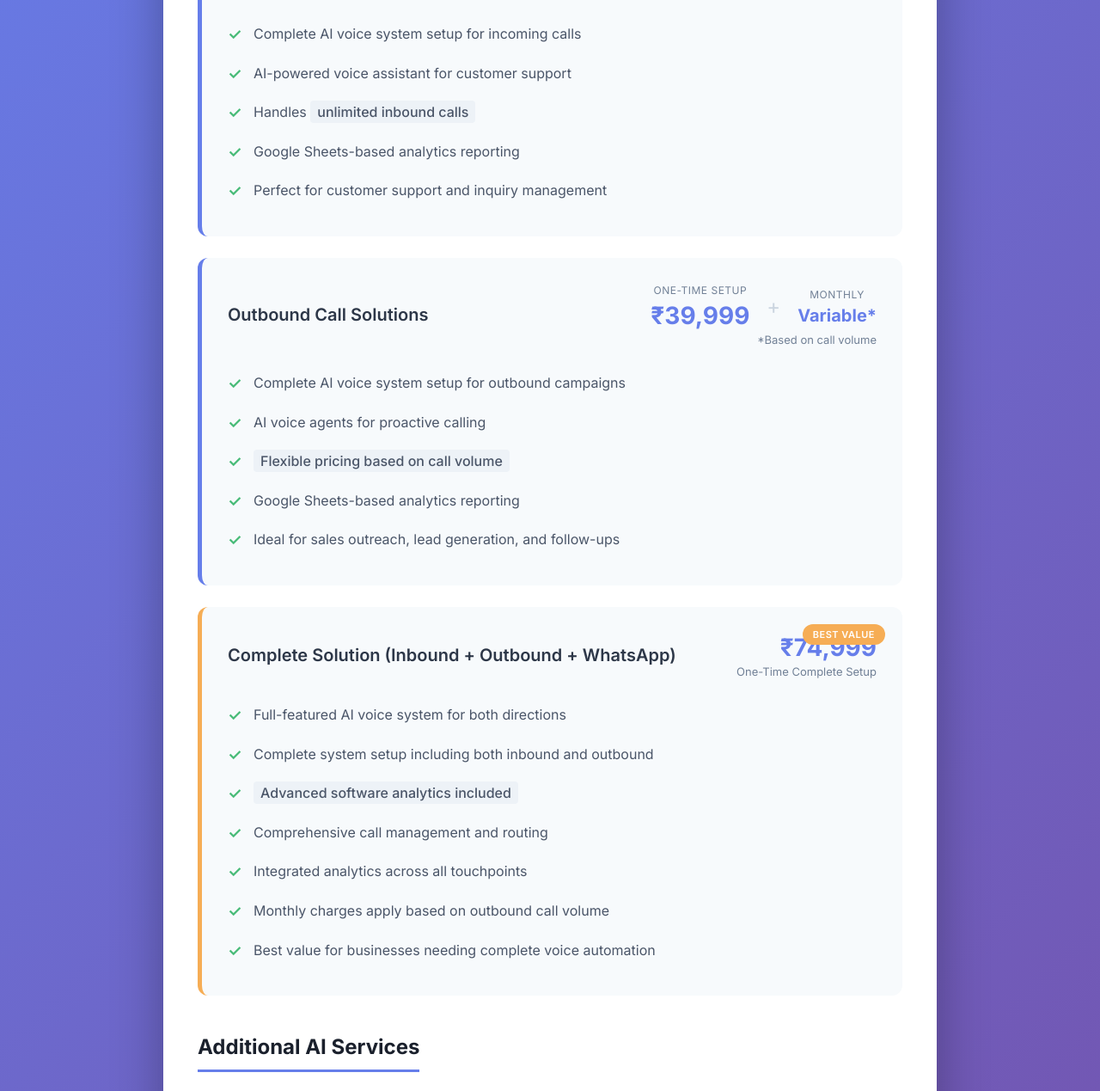
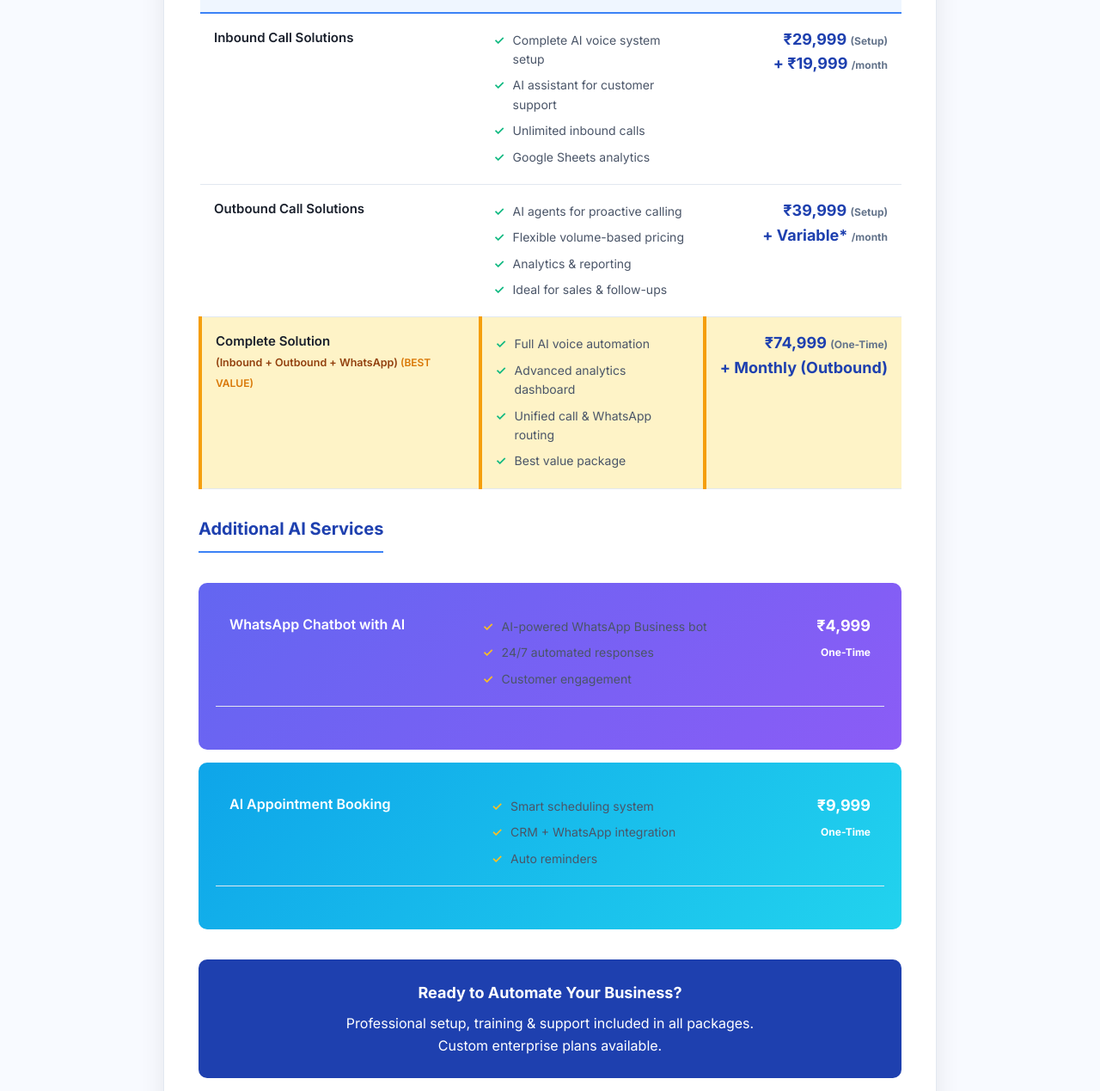
Before and after one commit to vinaix/nebulance_pricing, a plain HTML site: page index.html in a window 1280 px wide. Shown: the part 440-1709 px from the top of the page at 86% size. Drawn offline with Linux system fonts and the light colour scheme.

Commit message:
Revise index.html for service quote layout and styles
Updated the HTML structure and styles for the service quote page, including changes to the header, content sections, and footer.

```diff
--- a/index.html
+++ b/index.html
@@ -1,9 +1,9 @@
 <!DOCTYPE html>
 <html lang="en">
 <head>
-    <meta charset="UTF-8">
-    <meta name="viewport" content="width=device-width, initial-scale=1.0">
-    <title>Nebulance AI Agency - Pricing</title>
+  <meta charset="UTF-8" />
+  <meta name="viewport" content="width=device-width, initial-scale=1.0"/>
+  <title>Nebulance AI Agency - Service Quote</title>
   <style>
     @import url('https://fonts.googleapis.com/css2?family=Inter:wght@400;500;600;700&display=swap');
 
@@ -15,378 +15,344 @@
 
     body {
       font-family: 'Inter', sans-serif;
-            background: linear-gradient(135deg, #667eea 0%, #764ba2 100%);
-            padding: 40px 20px;
-            min-height: 100vh;
+      background: #f8faff;
+      color: #1a202c;
+      padding: 30px;
+      line-height: 1.6;
     }
 
-        .document {
+    .quote-container {
       max-width: 900px;
       margin: 0 auto;
       background: white;
-            border-radius: 20px;
-            box-shadow: 0 20px 60px rgba(0,0,0,0.3);
+      border: 1px solid #e2e8f0;
+      border-radius: 12px;
       overflow: hidden;
+      box-shadow: 0 8px 30px rgba(0, 0, 0, 0.08);
     }
 
+    /* Header */
     .header {
-            background: linear-gradient(135deg, #667eea 0%, #764ba2 100%);
+      background: linear-gradient(135deg, #1e40af 0%, #3b82f6 100%);
       color: white;
-            padding: 50px 40px;
+      padding: 35px 40px;
       text-align: center;
     }
 
     .header h1 {
-            font-size: 36px;
+      font-size: 28px;
       font-weight: 700;
-            margin-bottom: 10px;
+      margin-bottom: 8px;
     }
 
     .header p {
-            font-size: 18px;
+      font-size: 16px;
       opacity: 0.95;
     }
 
-        .content {
-            padding: 50px 40px;
+    /* Quote Info */
+    .quote-info {
+      display: flex;
+      justify-content: space-between;
+      padding: 25px 40px;
+      background: #f0f7ff;
+      border-bottom: 1px solid #dbeafe;
+      flex-wrap: wrap;
+      gap: 15px;
     }
 
-        .section {
-            margin-bottom: 45px;
+    .quote-info div {
+      font-size: 14px;
+    }
+
+    .quote-info strong {
+      color: #1e40af;
+    }
+
+    /* Content */
+    .content {
+      padding: 40px;
     }
 
     .section-title {
-            font-size: 24px;
+      font-size: 20px;
       font-weight: 700;
-            color: #1a202c;
-            margin-bottom: 25px;
-            padding-bottom: 12px;
-            border-bottom: 3px solid #667eea;
+      color: #1e40af;
+      margin-bottom: 20px;
+      padding-bottom: 10px;
+      border-bottom: 2px solid #3b82f6;
       display: inline-block;
     }
 
-        .pricing-card {
-            background: #f7fafc;
-            border-radius: 12px;
-            padding: 30px;
-            margin-bottom: 25px;
-            border-left: 5px solid #667eea;
-            transition: transform 0.2s, box-shadow 0.2s;
+    /* Pricing Table */
+    .pricing-table {
+      width: 100%;
+      border-collapse: collapse;
+      margin-bottom: 30px;
+      font-size: 15px;
     }
 
-        .pricing-card:hover {
-            transform: translateY(-3px);
-            box-shadow: 0 10px 25px rgba(102, 126, 234, 0.15);
+    .pricing-table th {
+      background: #eff6ff;
+      color: #1e40af;
+      padding: 14px 16px;
+      text-align: left;
+      font-weight: 600;
+      border-bottom: 2px solid #3b82f6;
     }
 
-        .pricing-header {
-            display: flex;
-            justify-content: space-between;
-            align-items: center;
-            margin-bottom: 20px;
-            flex-wrap: wrap;
-            gap: 10px;
+    .pricing-table td {
+      padding: 16px;
+      border-bottom: 1px solid #e2e8f0;
+      vertical-align: top;
     }
 
-        .pricing-title {
-            font-size: 20px;
-            font-weight: 600;
-            color: #2d3748;
+    .pricing-table tr:hover {
+      background: #f8faff;
     }
 
-        .price-box {
-            text-align: right;
+    .service-name {
+      font-weight: 600;
+      color: #1a202c;
     }
 
     .price {
-            font-size: 28px;
       font-weight: 700;
-            color: #667eea;
+      color: #1e40af;
+      font-size: 18px;
+      white-space: nowrap;
     }
 
-        .price-note {
-            font-size: 13px;
-            color: #718096;
-            margin-top: 3px;
+    .best-value td {
+      background: #fef3c7 !important;
+      border-left: 4px solid #f59e0b;
     }
 
-        .price-split {
-            display: flex;
-            gap: 20px;
-            align-items: center;
-            flex-wrap: wrap;
-        }
-
-        .price-item {
-            text-align: center;
-        }
-
-        .price-label {
+    .best-value .service-name::after {
+      content: " (BEST VALUE)";
+      color: #d97706;
+      font-weight: 600;
       font-size: 12px;
-            color: #718096;
-            margin-bottom: 5px;
-            text-transform: uppercase;
-            letter-spacing: 0.5px;
     }
 
     .features {
       list-style: none;
+      padding-left: 0;
+      color: #4a5568;
+      font-size: 14px;
     }
 
     .features li {
-            padding: 10px 0;
-            padding-left: 30px;
+      padding: 4px 0;
       position: relative;
-            color: #4a5568;
-            line-height: 1.6;
+      padding-left: 22px;
     }
 
     .features li:before {
       content: "✓";
       position: absolute;
       left: 0;
-            color: #48bb78;
+      color: #10b981;
       font-weight: bold;
-            font-size: 18px;
     }
 
-        .highlight {
-            background: #edf2f7;
-            padding: 3px 8px;
-            border-radius: 4px;
-            font-weight: 500;
+    /* Addon Cards */
+    .addon-card {
+      background: linear-gradient(135deg, #6366f1 0%, #8b5cf6 100%);
+      color: white;
+      border-radius: 10px;
+      padding: 20px;
+      margin: 15px 0;
     }
 
-        .addon-card {
-            background: linear-gradient(135deg, #f093fb 0%, #f5576c 100%);
+    .addon-card .service-name {
       color: white;
-            border-radius: 12px;
-            padding: 25px 30px;
-            margin-bottom: 20px;
-            border: none;
-        }
-
-        .addon-card .pricing-title {
-            color: white;
+      font-size: 16px;
     }
 
     .addon-card .price {
       color: white;
     }
 
-        .addon-card .features li {
-            color: rgba(255, 255, 255, 0.95);
+    .addon-card .features li:before {
+      color: #fbbf24;
     }
 
-        .addon-card .features li:before {
+    /* CTA */
+    .cta {
+      background: #1e40af;
       color: white;
-        }
-
-        .footer {
-            background: #2d3748;
-            color: white;
-            padding: 30px 40px;
+      padding: 25px;
       text-align: center;
-        }
-
-        .footer p {
-            margin: 8px 0;
-            opacity: 0.9;
-        }
-
-        .cta-section {
-            background: linear-gradient(135deg, #667eea 0%, #764ba2 100%);
-            color: white;
-            padding: 35px;
-            border-radius: 12px;
-            text-align: center;
-            margin-top: 40px;
-        }
-
-        .cta-section h3 {
-            font-size: 22px;
-            margin-bottom: 10px;
-        }
-
-        .cta-section p {
-            opacity: 0.95;
+      border-radius: 10px;
+      margin: 35px 0;
       font-size: 16px;
     }
 
-        .best-value {
-            position: relative;
-            border-left: 5px solid #f6ad55;
+    .cta strong {
+      font-size: 18px;
+      display: block;
+      margin-bottom: 8px;
     }
 
-        .best-value::after {
-            content: "BEST VALUE";
-            position: absolute;
-            top: 20px;
-            right: 20px;
-            background: #f6ad55;
+    /* Footer */
+    .footer {
+      background: #1e293b;
       color: white;
-            padding: 5px 12px;
-            border-radius: 20px;
-            font-size: 11px;
-            font-weight: 600;
-            letter-spacing: 0.5px;
+      padding: 25px 40px;
+      text-align: center;
+      font-size: 14px;
     }
 
-        @media print {
-            body {
-                padding: 0;
-                background: white;
+    .footer a {
+      color: #93c5fd;
+      text-decoration: none;
     }
 
-            .document {
-                box-shadow: none;
-                border-radius: 0;
-            }
-
-            .pricing-card:hover {
-                transform: none;
-                box-shadow: none;
-            }
-        }
-
-        @media (max-width: 600px) {
-            .price-split {
-                flex-direction: column;
-                gap: 10px;
-            }
+    /* Print Optimization */
+    @media print {
+      body { background: white; padding: 0; }
+      .quote-container { box-shadow: none; border: 1px solid #ccc; }
+      .no-print { display: none; }
     }
   </style>
 </head>
 <body>
-    <div class="document">
+
+  <div class="quote-container">
+    <!-- Header -->
     <div class="header">
       <h1>Nebulance AI Agency</h1>
-            <p>Pricing Plans & Services</p>
+      <p>Official Service & Pricing Quotation</p>
     </div>
 
-        <div class="content">
-            <div class="section">
-                <h2 class="section-title">Voice Call Solutions</h2>
-
-                <div class="pricing-card">
-                    <div class="pricing-header">
-                        <div class="pricing-title">Inbound Call Solutions</div>
-                        <div class="price-box">
-                            <div class="price-split">
-                                <div class="price-item">
-                                    <div class="price-label">One-Time Setup</div>
-                                    <div class="price">₹29,999</div>
+    <!-- Quote Info -->
+    <div class="quote-info">
+      <div>
+        <strong>Quote ID:</strong> NEB-AI-2025-1102<br>
+        <strong>Date:</strong> November 02, 2025<br>
+        <strong>Valid Until:</strong> December 02, 2025
       </div>
-                                <div style="font-size: 24px; color: #cbd5e0;">+</div>
-                                <div class="price-item">
-                                    <div class="price-label">Monthly</div>
-                                    <div class="price">₹19,999</div>
-                                </div>
-                            </div>
-                            <div class="price-note">Complete System Setup + Recurring</div>
-                        </div>
-                    </div>
-                    <ul class="features">
-                        <li>Complete AI voice system setup for incoming calls</li>
-                        <li>AI-powered voice assistant for customer support</li>
-                        <li>Handles <span class="highlight">unlimited inbound calls</span></li>
-                        <li>Google Sheets-based analytics reporting</li>
-                        <li>Perfect for customer support and inquiry management</li>
-                    </ul>
-                </div>
-
-                <div class="pricing-card">
-                    <div class="pricing-header">
-                        <div class="pricing-title">Outbound Call Solutions</div>
-                        <div class="price-box">
-                            <div class="price-split">
-                                <div class="price-item">
-                                    <div class="price-label">One-Time Setup</div>
-                                    <div class="price">₹39,999</div>
-                                </div>
-                                <div style="font-size: 24px; color: #cbd5e0;">+</div>
-                                <div class="price-item">
-                                    <div class="price-label">Monthly</div>
-                                    <div class="price" style="font-size: 20px;">Variable*</div>
-                                </div>
-                            </div>
-                            <div class="price-note">*Based on call volume</div>
-                        </div>
-                    </div>
-                    <ul class="features">
-                        <li>Complete AI voice system setup for outbound campaigns</li>
-                        <li>AI voice agents for proactive calling</li>
-                        <li><span class="highlight">Flexible pricing based on call volume</span></li>
-                        <li>Google Sheets-based analytics reporting</li>
-                        <li>Ideal for sales outreach, lead generation, and follow-ups</li>
-                    </ul>
-                </div>
-
-                <div class="pricing-card best-value">
-                    <div class="pricing-header">
-                        <div class="pricing-title">Complete Solution (Inbound + Outbound + WhatsApp)</div>
-                        <div class="price-box">
-                            <div class="price">₹74,999</div>
-                            <div class="price-note">One-Time Complete Setup</div>
-                        </div>
-                    </div>
-                    <ul class="features">
-                        <li>Full-featured AI voice system for both directions</li>
-                        <li>Complete system setup including both inbound and outbound</li>
-                        <li><span class="highlight">Advanced software analytics included</span></li>
-                        <li>Comprehensive call management and routing</li>
-                        <li>Integrated analytics across all touchpoints</li>
-                        <li>Monthly charges apply based on outbound call volume</li>
-                        <li>Best value for businesses needing complete voice automation</li>
-                    </ul>
+      <div style="text-align: right;">
+        <strong>Contact:</strong> +91 98765 43210<br>
+        <strong>Email:</strong> sales@nebulance.ai<br>
+        <strong>Website:</strong> www.nebulance.ai
       </div>
     </div>
 
-            <div class="section">
+    <!-- Content -->
+    <div class="content">
+
+      <h2 class="section-title">Voice Call Solutions</h2>
+
+      <table class="pricing-table">
+        <thead>
+          <tr>
+            <th style="width: 45%;">Service</th>
+            <th style="width: 35%;">Description</th>
+            <th style="width: 20%; text-align: right;">Price (INR)</th>
+          </tr>
+        </thead>
+        <tbody>
+          <tr>
+            <td class="service-name">Inbound Call Solutions</td>
+            <td>
+              <ul class="features">
+                <li>Complete AI voice system setup</li>
+                <li>AI assistant for customer support</li>
+                <li>Unlimited inbound calls</li>
+                <li>Google Sheets analytics</li>
+              </ul>
+            </td>
+            <td class="price" style="text-align: right;">
+              ₹29,999 <small style="font-size:12px;color:#64748b;">(Setup)</small><br>
+              + ₹19,999 <small style="font-size:12px;color:#64748b;">/month</small>
+            </td>
+          </tr>
+          <tr>
+            <td class="service-name">Outbound Call Solutions</td>
+            <td>
+              <ul class="features">
+                <li>AI agents for proactive calling</li>
+                <li>Flexible volume-based pricing</li>
+                <li>Analytics & reporting</li>
+                <li>Ideal for sales & follow-ups</li>
+              </ul>
+            </td>
+            <td class="price" style="text-align: right;">
+              ₹39,999 <small style="font-size:12px;color:#64748b;">(Setup)</small><br>
+              + Variable* <small style="font-size:12px;color:#64748b;">/month</small>
+            </td>
+          </tr>
+          <tr class="best-value">
+            <td class="service-name">Complete Solution<br><small style="color:#92400e;">(Inbound + Outbound + WhatsApp)</small></td>
+            <td>
+              <ul class="features">
+                <li>Full AI voice automation</li>
+                <li>Advanced analytics dashboard</li>
+                <li>Unified call & WhatsApp routing</li>
+                <li>Best value package</li>
+              </ul>
+            </td>
+            <td class="price" style="text-align: right;">
+              ₹74,999 <small style="font-size:12px;color:#64748b;">(One-Time)</small><br>
+              + Monthly (Outbound)
+            </td>
+          </tr>
+        </tbody>
+      </table>
+
       <h2 class="section-title">Additional AI Services</h2>
 
       <div class="addon-card">
-                    <div class="pricing-header">
-                        <div class="pricing-title">WhatsApp Chatbot with AI Integration</div>
-                        <div>
-                            <div class="price">₹4,999</div>
-                            <div class="price-note" style="color: rgba(255,255,255,0.9);">One-time Setup</div>
-                        </div>
-                    </div>
+        <table class="pricing-table" style="background:transparent;border:none;">
+          <tr>
+            <td class="service-name">WhatsApp Chatbot with AI</td>
+            <td>
               <ul class="features">
-                        <li>Basic AI-powered chatbot for WhatsApp Business</li>
-                        <li>Automated responses and customer engagement</li>
-                        <li>24/7 availability for customer queries</li>
+                <li>AI-powered WhatsApp Business bot</li>
+                <li>24/7 automated responses</li>
+                <li>Customer engagement</li>
               </ul>
+            </td>
+            <td class="price" style="text-align: right;">₹4,999 <br><small style="font-size:12px;">One-Time</small></td>
+          </tr>
+        </table>
       </div>
 
-                <div class="addon-card" style="background: linear-gradient(135deg, #4facfe 0%, #00f2fe 100%);">
-                    <div class="pricing-header">
-                        <div class="pricing-title">AI Appointment Booking System</div>
-                        <div>
-                            <div class="price">₹9,999</div>
-                            <div class="price-note" style="color: rgba(255,255,255,0.9);">One-time Setup</div>
+      <div class="addon-card" style="background: linear-gradient(135deg, #0ea5e9 0%, #22d3ee 100%);">
+        <table class="pricing-table" style="background:transparent;border:none;">
+          <tr>
+            <td class="service-name">AI Appointment Booking</td>
+            <td>
+              <ul class="features">
+                <li>Smart scheduling system</li>
+                <li>CRM + WhatsApp integration</li>
+                <li>Auto reminders</li>
+              </ul>
+            </td>
+            <td class="price" style="text-align: right;">₹9,999 <br><small style="font-size:12px;">One-Time</small></td>
+          </tr>
+        </table>
       </div>
+
+      <div class="cta">
+        <strong>Ready to Automate Your Business?</strong>
+        Professional setup, training & support included in all packages.<br>
+        Custom enterprise plans available.
       </div>
-                    <ul class="features">
-                        <li>Intelligent appointment scheduling system</li>
-                        <li>CRM integration included</li>
-                        <li>WhatsApp integration for seamless booking</li>
-                        <li>Automated reminders and confirmations</li>
-                    </ul>
+
+    </div>
+
+    <!-- Footer -->
+    <div class="footer">
+      <p><strong>Nebulance AI Agency</strong> • Transforming Communication with AI</p>
+      <p>Email: <a href="mailto:sales@nebulance.ai">sales@nebulance.ai</a> • Web: <a href="https://nebulance.ai">nebulance.ai</a></p>
+      <p style="font-size:12px; margin-top:10px; opacity:0.8;">
+        This is an official quotation. Prices are exclusive of GST. T&C apply.
+      </p>
     </div>
   </div>
 
-            <div class="cta-section">
-                <h3>Ready to Transform Your Business Communication?</h3>
-                <p>Professional setup and onboarding included with all packages.<br>Custom pricing available for enterprise and high-volume businesses.</p>
-            </div>
-        </div>
-
-        <div class="footer">
-            <p><strong>Nebulance AI Agency</strong></p>
-            <p>Contact us today to get started with AI-powered voice solutions</p>
-        </div>
-    </div>
 </body>
 </html>
```
Lines whose indentation alone changed are shown as unchanged.
